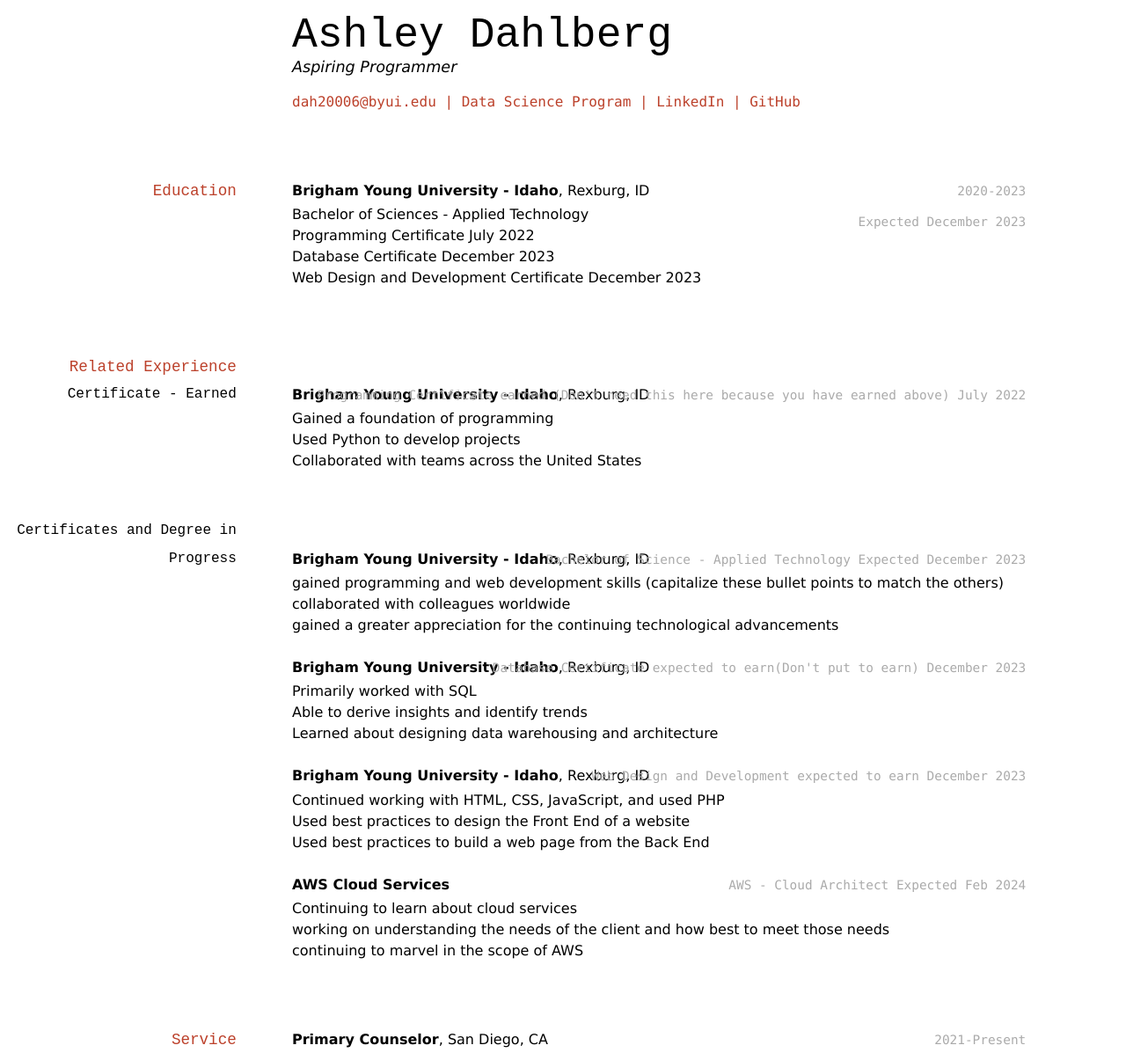
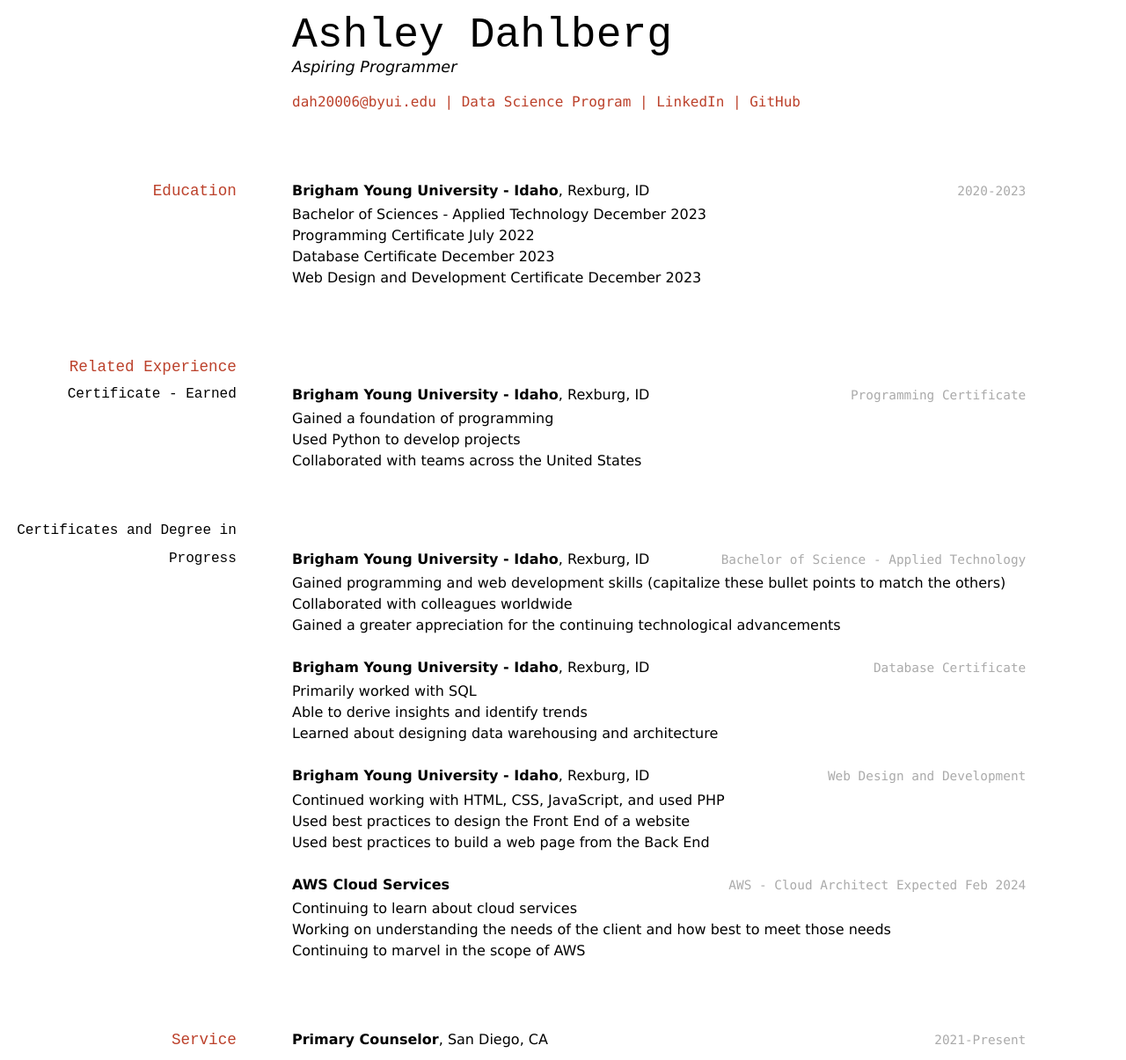
Before and after one commit to byuids-resumes/Dahlberg-Resume, a Jekyll site: the page built from docs/index.md, in a window 1280 px wide. Shown: the whole page at 88% size. Built offline with Jekyll 4.4.1, drawn with Linux system fonts in a browser that asks for light colours.

Commit message:
Update index.md
Suggested changes updated.

```diff
--- a/docs/index.md
+++ b/docs/index.md
@@ -19,9 +19,7 @@ Aspiring Programmer
 `2020-2023`
 __Brigham Young University - Idaho__, Rexburg, ID
 
-`Expected December 2023`
-
-- Bachelor of Sciences - Applied Technology
+- Bachelor of Sciences - Applied Technology December 2023
 - Programming Certificate July 2022
 - Database Certificate December 2023
 - Web Design and Development Certificate December 2023
@@ -31,7 +29,7 @@ __Brigham Young University - Idaho__, Rexburg, ID
 
 ### Certificate - Earned
 
-`Programming Certificate earned (Don't need this here because you have earned above) July 2022`
+`Programming Certificate`
 __Brigham Young University - Idaho__, Rexburg, ID
 
 - Gained a foundation of programming
@@ -40,14 +38,14 @@ __Brigham Young University - Idaho__, Rexburg, ID
 
 ### Certificates and Degree in Progress
 
-`Bachelor of Science - Applied Technology Expected December 2023`
+`Bachelor of Science - Applied Technology`
 __Brigham Young University - Idaho__, Rexburg, ID
 
-- gained programming and web development skills (capitalize these bullet points to match the others)
-- collaborated with colleagues worldwide
-- gained a greater appreciation for the continuing technological advancements
+- Gained programming and web development skills (capitalize these bullet points to match the others)
+- Collaborated with colleagues worldwide
+- Gained a greater appreciation for the continuing technological advancements
 
-`Database Certificate expected to earn(Don't put to earn) December 2023`
+`Database Certificate`
 __Brigham Young University - Idaho__, Rexburg, ID
 
 - Primarily worked with SQL
@@ -55,7 +53,7 @@ __Brigham Young University - Idaho__, Rexburg, ID
 - Learned about designing data warehousing and architecture
 
 
-`Web Design and Development expected to earn December 2023`
+`Web Design and Development`
 __Brigham Young University - Idaho__, Rexburg, ID
 
 - Continued working with HTML, CSS, JavaScript, and used PHP
@@ -67,8 +65,8 @@ __Brigham Young University - Idaho__, Rexburg, ID
 __AWS Cloud Services__
 
 - Continuing to learn about cloud services
-- working on understanding the needs of the client and how best to meet those needs
-- continuing to marvel in the scope of AWS
+- Working on understanding the needs of the client and how best to meet those needs
+- Continuing to marvel in the scope of AWS
 
 
 ## Service
```
